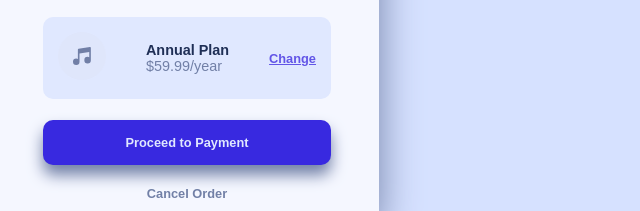
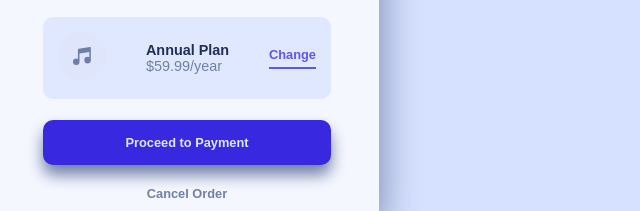
Before and after one commit to programmeur77/frontendmentor-order-summary, a website: page index.html in a window 1280 px wide. Shown: the part 448-659 px from the top of the page, 453-1093 px from the left. Drawn offline with Linux system fonts and the light colour scheme.

Commit message:
Updated stylesheet with Change link border animation

```diff
--- a/style/css/style.css
+++ b/style/css/style.css
@@ -78,10 +78,23 @@ body .summary-card__plan-presentation-change-link {
   font-size: 0.8rem;
   color: #6255e7;
   font-weight: 700;
+  text-decoration: none;
+  position: relative;
+}
+body .summary-card__plan-presentation-change-link::after {
+  content: "";
+  display: block;
+  border-bottom: 2px solid #6255e7;
+  padding-top: 5px;
+  top: 0;
+  transform: translateY(0) rotateY(0);
+  transition: transform 0.4s linear;
 }
 body .summary-card__plan-presentation-change-link:hover {
   font-weight: 700;
-  text-decoration: none;
+}
+body .summary-card__plan-presentation-change-link:hover::after {
+  transform: translateY(-25px) rotateY(360deg);
 }
 body .summary-card__proceed-payment-btn {
   width: 75%;
```
